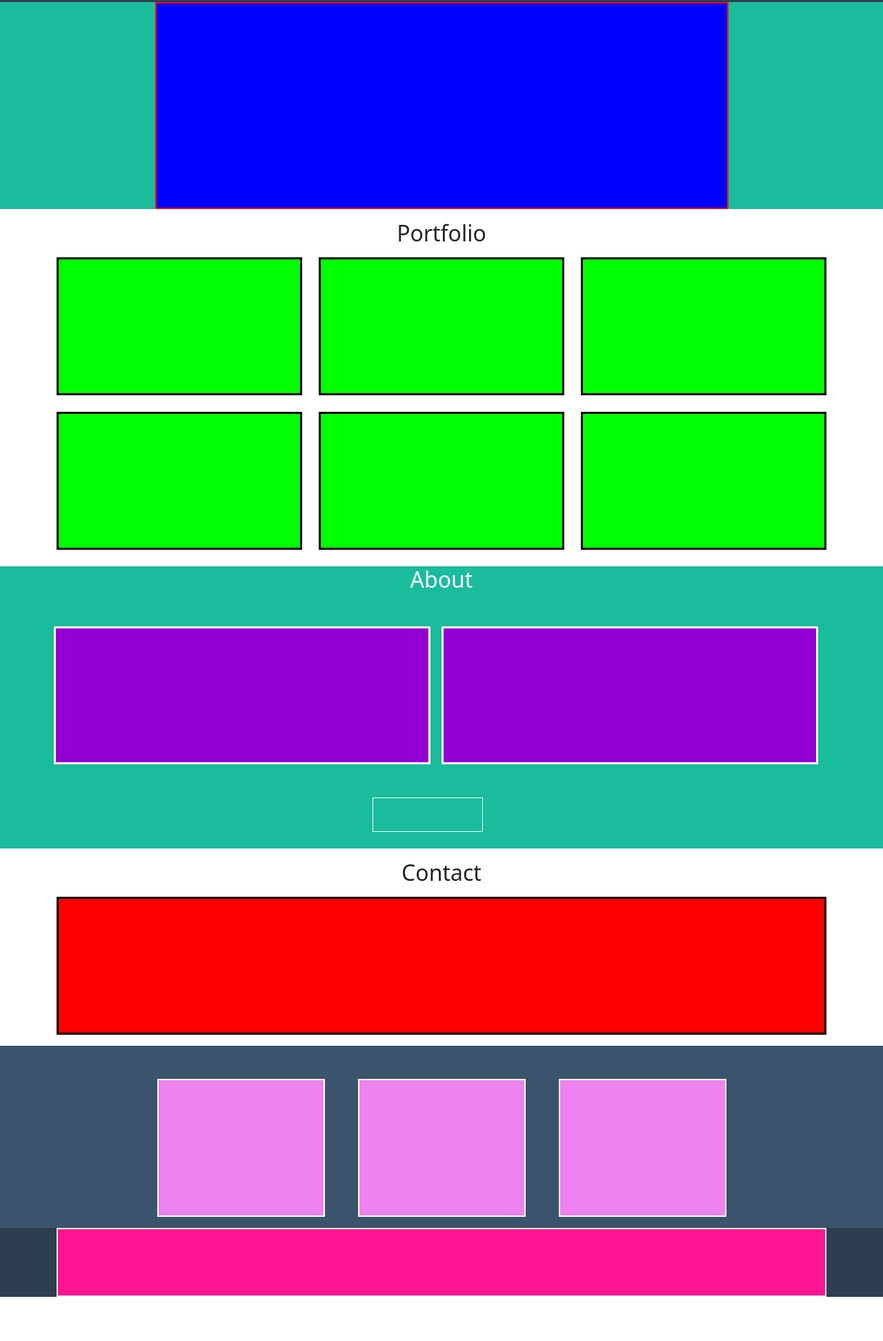
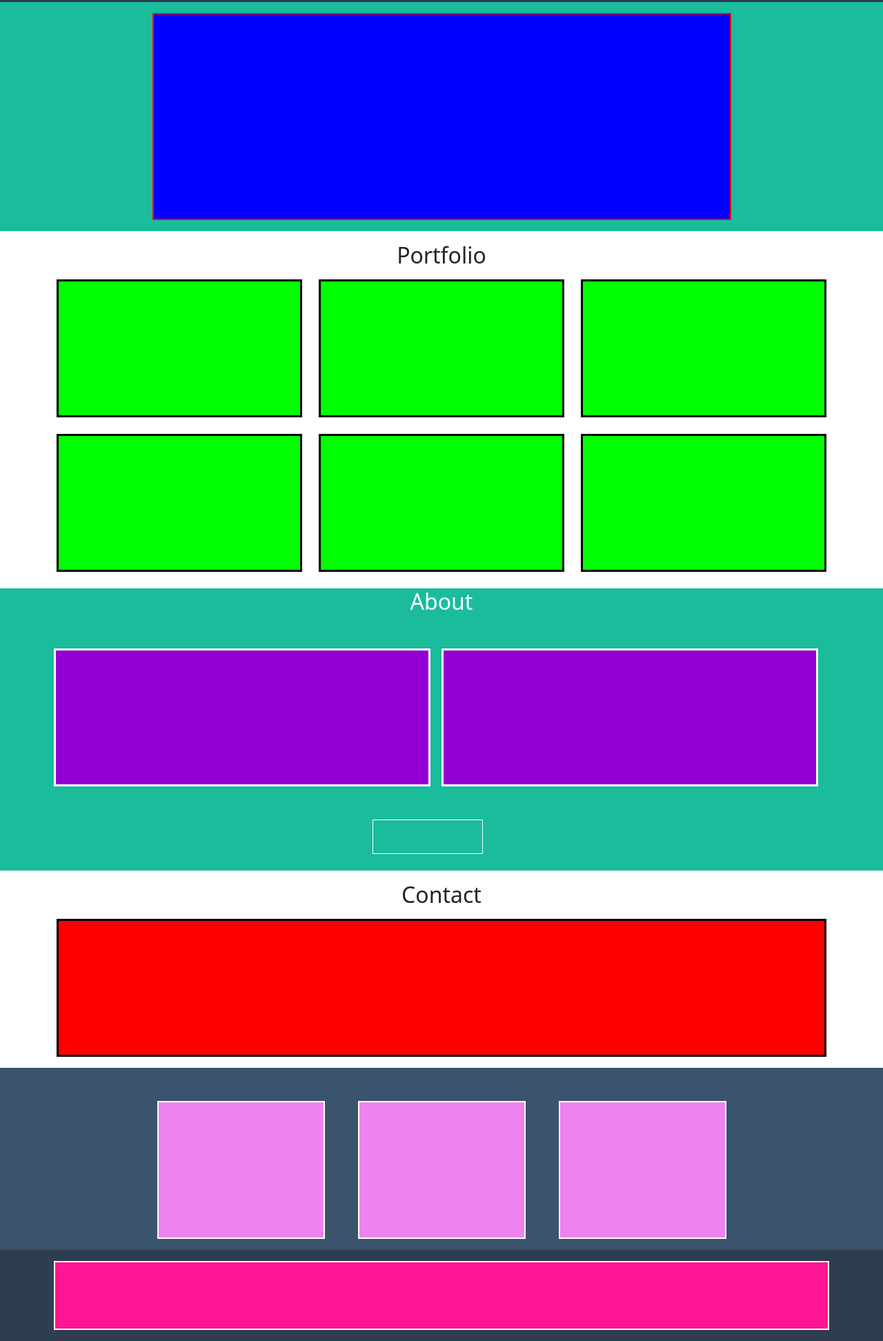
Before and after one commit to TommasoBernardo/html-css-bootstrap-freelancer, a plain HTML site: page index.html in a window 1280 px wide. Shown: the part 85-2029 px from the top of the page at 69% size. Before the commit the page ends 1965 px from the top, so only its background shows below. Drawn offline with nearby package versions, Linux system fonts and the light colour scheme.

Commit message:
update codice

```diff
--- a/index.html
+++ b/index.html
@@ -28,8 +28,8 @@
         <section class="my-start mb-3">
             <div class="container">
                 <div class="row justify-content-center">
-                    <div class=" col-9">
-                        <div class="my-star"></div>
+                    <div class=" col-9 g-3">
+                        <div class="my-star mb-3"></div>
                     </div>
                 </div>
             </div>
@@ -151,8 +151,8 @@
         <section id="copyright">
             <div class="container">
                 <div class="row justify-content-center">
-                    <div class="col-12">
-                        <div class="my-footer"></div>
+                    <div class=" g-3 col-12">
+                        <div class="my-footer mb-3"></div>
                     </div>
                 </div>
             </div>
```
